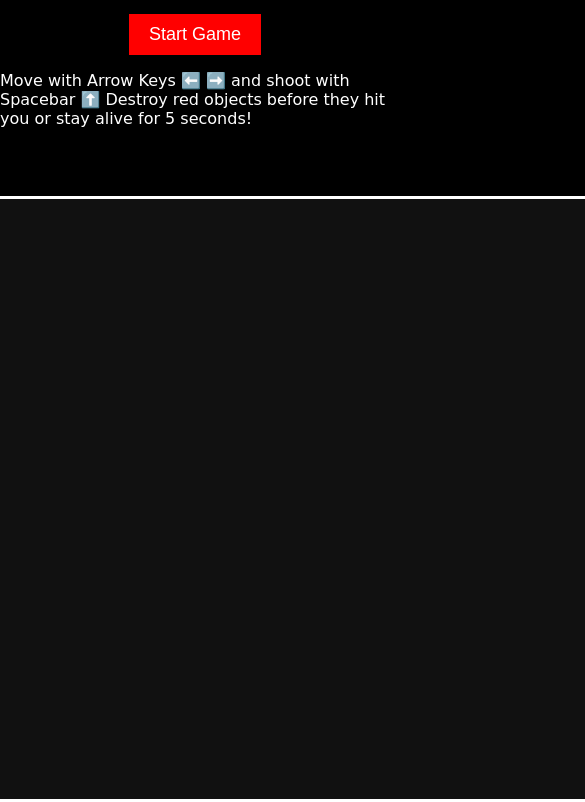
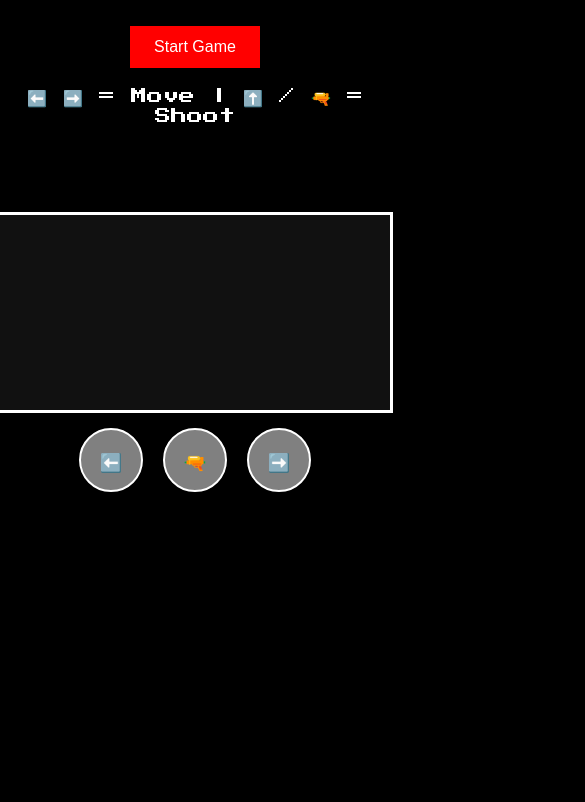
Before and after one commit to karthikeyankoduri/Red-Destroyer, a plain HTML site: page index.html in a window 390 px wide. Shown: the part 187-989 px from the top of the page, 585 px wide, since content can reach past the window. After the commit the page ends 844 px from the top, so only its background shows below. Drawn offline with Linux system fonts and the light colour scheme.

Commit message:
Update index.html

```diff
--- a/index.html
+++ b/index.html
@@ -1,33 +1,31 @@
-<!DOCTYPE html>
-<html lang="en">
+html lang="en">
 <head>
-    <meta charset="UTF-8">
-    <meta name="viewport" content="width=device-width, initial-scale=1.0">
+  <meta charset="UTF-8" />
+  <meta name="viewport" content="width=device-width, initial-scale=1.0"/>
   <title>Red Destroyer</title>
-    <link rel="stylesheet" href="style.css">
+  <link href="https://fonts.googleapis.com/css2?family=Press+Start+2P&display=swap" rel="stylesheet">
   <style>
     body {
       margin: 0;
       background-color: black;
       font-family: 'Press Start 2P', cursive, sans-serif;
       color: white;
-    overflow: hidden;
       display: flex;
       flex-direction: column;
       align-items: center;
+      overflow-x: hidden;
     }
-
-@import url('https://fonts.googleapis.com/css2?family=Press+Start+2P&display=swap');
 
     #start-screen {
       text-align: center;
-    margin-top: 100px;
+      margin-top: 50px;
+      padding: 20px;
     }
 
     #start-btn {
       margin-top: 20px;
-    padding: 10px 20px;
-    font-size: 18px;
+      padding: 12px 24px;
+      font-size: 16px;
       background-color: red;
       border: none;
       color: white;
@@ -39,11 +37,13 @@
     }
 
     #hud {
-    width: 800px;
+      width: 100%;
+      max-width: 800px;
       display: flex;
       justify-content: space-between;
       align-items: center;
-    margin-top: 10px;
+      margin: 10px;
+      padding: 0 10px;
       visibility: hidden;
     }
 
@@ -60,14 +60,39 @@
       background-color: orange;
     }
 
-#score {
-    font-size: 18px;
-}
-
     #gameCanvas {
       background-color: #111;
       border: 3px solid white;
-    margin-top: 10px;
+      width: 100%;
+      max-width: 800px;
+      height: auto;
+    }
+
+    #controls {
+      display: none;
+      justify-content: center;
+      gap: 20px;
+      margin: 15px 0;
+    }
+
+    .ctrl-btn {
+      width: 60px;
+      height: 60px;
+      background-color: gray;
+      border-radius: 50%;
+      border: 2px solid white;
+      color: white;
+      font-size: 18px;
+      font-family: 'Press Start 2P', cursive;
+      text-align: center;
+      line-height: 60px;
+      user-select: none;
+    }
+
+    @media (max-width: 768px) {
+      #controls {
+        display: flex;
+      }
     }
   </style>
 </head>
@@ -76,19 +101,21 @@
 <div id="start-screen">
   <h1>Red Destroyer</h1>
   <button id="start-btn">Start Game</button>
+  <p style="margin-top: 20px;">⬅️ ➡️ = Move | ⬆️ / 🔫 = Shoot</p>
 </div>
-
-<div>
-    <p>Move with Arrow Keys ⬅️ ➡️ and shoot with Spacebar ⬆️
-
-    Destroy red objects before they hit you or stay alive for 5 seconds!</p></div>
 
 <div id="hud">
   <button id="pause-btn">Pause</button>
   <div id="score">Score: 0</div>
 </div>
 
-<canvas id="gameCanvas" width="800" height="600"></canvas>
+<canvas id="gameCanvas"></canvas>
+
+<div id="controls">
+  <div class="ctrl-btn" id="left-btn">⬅️</div>
+  <div class="ctrl-btn" id="shoot-btn">🔫</div>
+  <div class="ctrl-btn" id="right-btn">➡️</div>
+</div>
 
 <script>
   const canvas = document.getElementById('gameCanvas');
@@ -99,6 +126,10 @@
   const scoreDisplay = document.getElementById('score');
   const pauseBtn = document.getElementById('pause-btn');
 
+  const leftBtn = document.getElementById('left-btn');
+  const rightBtn = document.getElementById('right-btn');
+  const shootBtn = document.getElementById('shoot-btn');
+
   let shooter, bullets = [], enemies = [];
   let keys = {};
   let score = 0;
@@ -106,13 +137,20 @@
   let isPaused = false;
   let lastEnemyTime = 0;
 
+  function resizeCanvas() {
+    canvas.width = Math.min(window.innerWidth - 20, 800);
+    canvas.height = canvas.width * 0.75; // Maintain 4:3 ratio
+  }
+
+  window.addEventListener('resize', resizeCanvas);
+
   class Shooter {
     constructor() {
       this.width = 40;
       this.height = 40;
       this.x = canvas.width / 2 - this.width / 2;
       this.y = canvas.height - this.height - 10;
-            this.speed = 10;
+      this.speed = 9;
     }
 
     draw() {
@@ -151,7 +189,7 @@
       this.height = 30;
       this.x = Math.random() * (canvas.width - this.width);
       this.y = 0;
-            this.speed = 2;
+      this.speed = 4;
       this.spawnTime = Date.now();
     }
 
@@ -166,6 +204,7 @@
   }
 
   function startGame() {
+    resizeCanvas();
     shooter = new Shooter();
     bullets = [];
     enemies = [];
@@ -198,7 +237,6 @@
       enemy.update();
       enemy.draw();
 
-            // Collision detection
       bullets.forEach((bullet, bIndex) => {
         if (bullet.x < enemy.x + enemy.width &&
             bullet.x + bullet.width > enemy.x &&
@@ -211,7 +249,6 @@
         }
       });
 
-            // If enemy touches shooter
       if (enemy.x < shooter.x + shooter.width &&
           enemy.x + enemy.width > shooter.x &&
           enemy.y < shooter.y + shooter.height &&
@@ -219,13 +256,11 @@
         endGame();
       }
 
-            // If enemy lives longer than 4 seconds
       if (Date.now() - enemy.spawnTime > 4000) {
         endGame();
       }
     });
 
-        // Spawn enemies every 2 seconds
     if (Date.now() - lastEnemyTime > 2000) {
       enemies.push(new Enemy());
       lastEnemyTime = Date.now();
@@ -240,7 +275,6 @@
     document.location.reload();
   }
 
-    // Controls
   window.addEventListener('keydown', (e) => {
     keys[e.key] = true;
     if (e.key === ' ' && isRunning && !isPaused) {
@@ -252,13 +286,25 @@
     keys[e.key] = false;
   });
 
-    // Buttons
   startBtn.addEventListener('click', startGame);
 
   pauseBtn.addEventListener('click', () => {
     isPaused = !isPaused;
     pauseBtn.innerText = isPaused ? 'Resume' : 'Pause';
   });
+
+  // Touch Controls
+  leftBtn.addEventListener('touchstart', () => keys['ArrowLeft'] = true);
+  leftBtn.addEventListener('touchend', () => keys['ArrowLeft'] = false);
+
+  rightBtn.addEventListener('touchstart', () => keys['ArrowRight'] = true);
+  rightBtn.addEventListener('touchend', () => keys['ArrowRight'] = false);
+
+  shootBtn.addEventListener('touchstart', () => {
+    if (isRunning && !isPaused) {
+      bullets.push(new Bullet(shooter.x + shooter.width / 2 - 2.5, shooter.y));
+    }
+  });
 </script>
 </body>
 </html>
```
Lines whose indentation alone changed are shown as unchanged.
